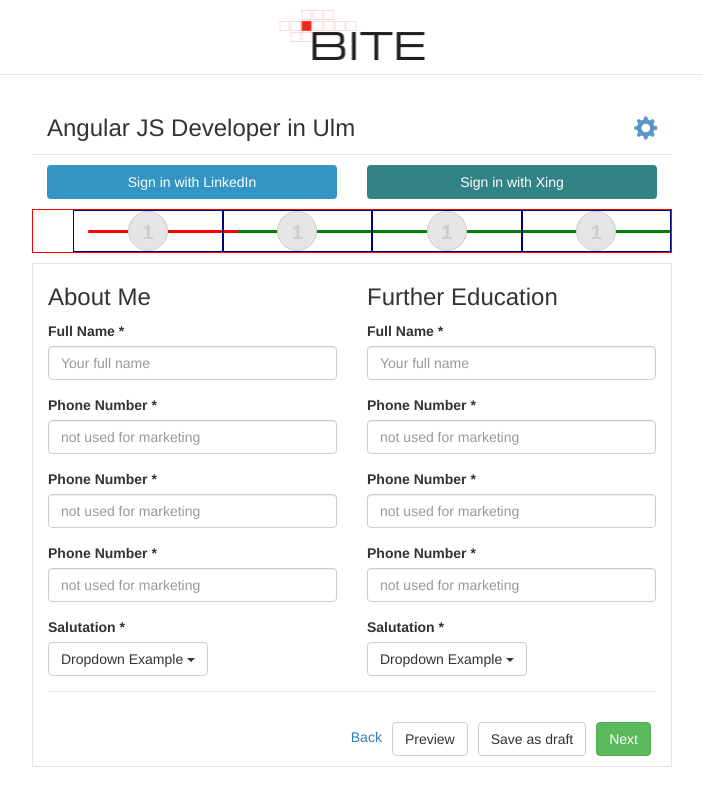
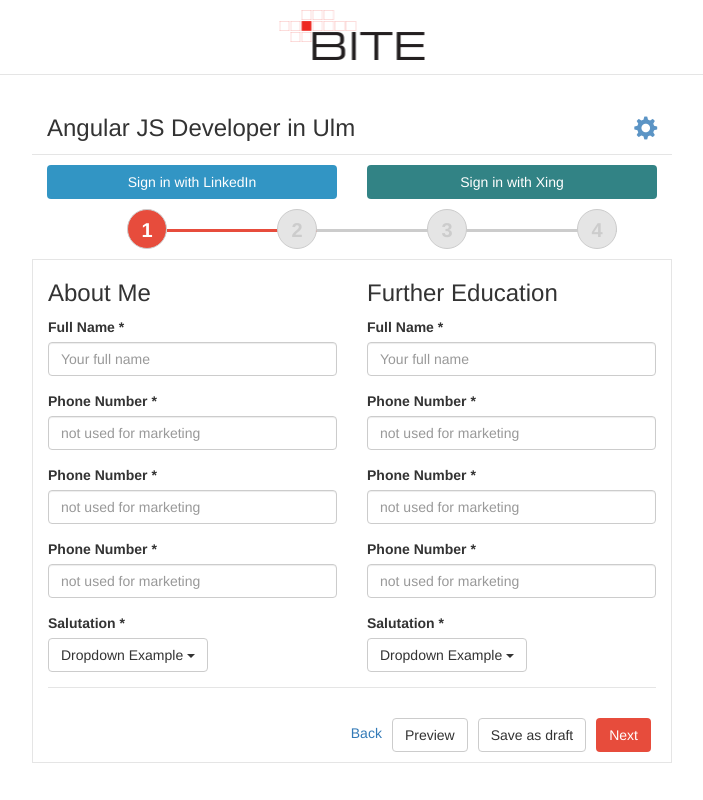
Before and after one commit to jkasaudhan/job_portal, an Angular app: page / in a window 1280 px wide. Shown: the whole page, without its empty margins (288-991 px from the left). Built offline with nearby package versions, Linux system fonts and the light colour scheme.

Commit message:
Added progress bar view

```diff
--- a/src/app/job-apply/job-apply.component.html
+++ b/src/app/job-apply/job-apply.component.html
@@ -73,10 +73,10 @@
 	<div class="progress-step container">
 		<div class="row">
 		<ul>
-			<li class="active"><a class="step">1</a></li>
-			<li ><a class="step">1</a></li>
-			<li ><a class="step">1</a></li>
-			<li ><a class="step">1</a></li>
+			<li ><a class="step active">1</a></li>
+			<li ><a class="step ">2</a></li>
+			<li ><a class="step">3</a></li>
+			<li ><a class="step">4</a></li>
 		</ul>
 		</div>
 	</div>
@@ -173,7 +173,7 @@
 					<a href="" class="ft-item">Back</a>
 					<button type="button" class="btn btn-default ft-item">Preview</button>
 					<button type="button" class="btn btn-default ft-item">Save as draft</button>
-					<button type="button" class="btn btn-success ft-item">Next</button>
+					<button type="button" class="btn btn-bite ft-item ">Next</button>
 			</div>
 		</div>
 		</div>
--- a/src/assets/css/main.css
+++ b/src/assets/css/main.css
@@ -20,6 +20,9 @@
 .btn-xing:hover {
   background: #027070; }
 
+.main-bg-color {
+  background: #E74C3C !important; }
+
 .job-apply-wrapper {
   box-sizing: border-box;
   /* For multi column dropdowns */
@@ -33,6 +36,12 @@
     width: 100%; }
   .job-apply-wrapper .container {
     width: 50%; }
+  .job-apply-wrapper .btn-bite {
+    background: #E74C3C;
+    color: #fff; }
+  .job-apply-wrapper .btn-bite:hover {
+    background: #EE2922;
+    color: #fff; }
   .job-apply-wrapper .brand {
     padding: 10px;
     border-bottom: 1px solid #e5e5e5;
@@ -76,9 +85,6 @@
       overflow-x: hidden; } }
   .job-apply-wrapper .social-login {
     margin: 10px auto; }
-  .job-apply-wrapper .progress-step {
-    border: 1px solid red;
-    overflow: hidden; }
   .job-apply-wrapper .progress-step ul {
     position: relative; }
   .job-apply-wrapper .progress-step li {
@@ -86,7 +92,8 @@
     display: inline-block;
     float: left;
     width: 25%;
-    border: 1px solid navy; }
+    xborder: 1px solid navy;
+    position: relative; }
   .job-apply-wrapper .progress-step li a {
     width: 40px;
     height: 40px;
@@ -105,12 +112,19 @@
     content: '';
     display: inline-block;
     height: 3px;
-    width: 25%;
+    width: 100%;
     background: green;
-    transform: translateX(-50%);
-    z-index: -5; }
+    xtransform: translateX(-50%);
+    z-index: -5;
+    background: #ccc; }
+  .job-apply-wrapper .progress-step li a.active,
   .job-apply-wrapper .progress-step li:first-child:after {
-    background: red; }
+    background: #E74C3C;
+    color: #fff; }
+  .job-apply-wrapper .progress-step li a.active {
+    xborder: 2px solid #fff; }
+  .job-apply-wrapper .progress-step li:last-child:after {
+    background: none; }
   .job-apply-wrapper .form-content {
     border: 1px solid #e5e5e5;
     margin: 10px auto;
--- a/src/assets/scss/main.scss
+++ b/src/assets/scss/main.scss
@@ -1,5 +1,13 @@
 /* import dependencies */
 @import 'components/_social-buttons';
+
+$brand-primary-color: #EE2922;
+$brand-sec-color: #E74C3C;
+$white: #fff;
+
+.main-bg-color {
+	background: $brand-sec-color !important;
+}
 
 .job-apply-wrapper {
 	box-sizing: border-box;
@@ -15,6 +23,16 @@
 
 	.container {
 		width: 50%;
+	}
+
+	.btn-bite {
+		background: $brand-sec-color;
+		color: $white;
+	}
+
+	.btn-bite:hover {
+		background: $brand-primary-color;
+		color: $white;
 	}
 
 	.brand {
@@ -86,8 +104,6 @@
 
 	/* Progress bar */
 	.progress-step {
-		border: 1px solid red;
-		overflow: hidden;
 
 	}
 
@@ -100,7 +116,8 @@
 			display: inline-block;
 			float: left;
 			width: 25%;
-			border: 1px solid navy;
+			xborder: 1px solid navy;
+			position: relative;
 	}
 
 	.progress-step li a {
@@ -124,18 +141,27 @@
 		content: '';
 		display: inline-block;
 		height: 3px;
-		width: 25%;
+		width: 100%;
 		background: green;
-		transform: translateX(-50%);
+		xtransform: translateX(-50%);
 		z-index: -5;
+		background: #ccc;
 
 	}
 
+    .progress-step li a.active,
 	.progress-step li:first-child:after {
-		background: red;
+		background: $brand-sec-color;
+		color: #fff;
 	}
 
+	.progress-step li a.active {
+		xborder: 2px solid #fff;
+	}
 
+	.progress-step li:last-child:after {
+		background: none;
+	}
 
 	/* Form content */
 	.form-content {
```
Also changed, not shown: 1 other file (tests, documents, lock files or other folders).
